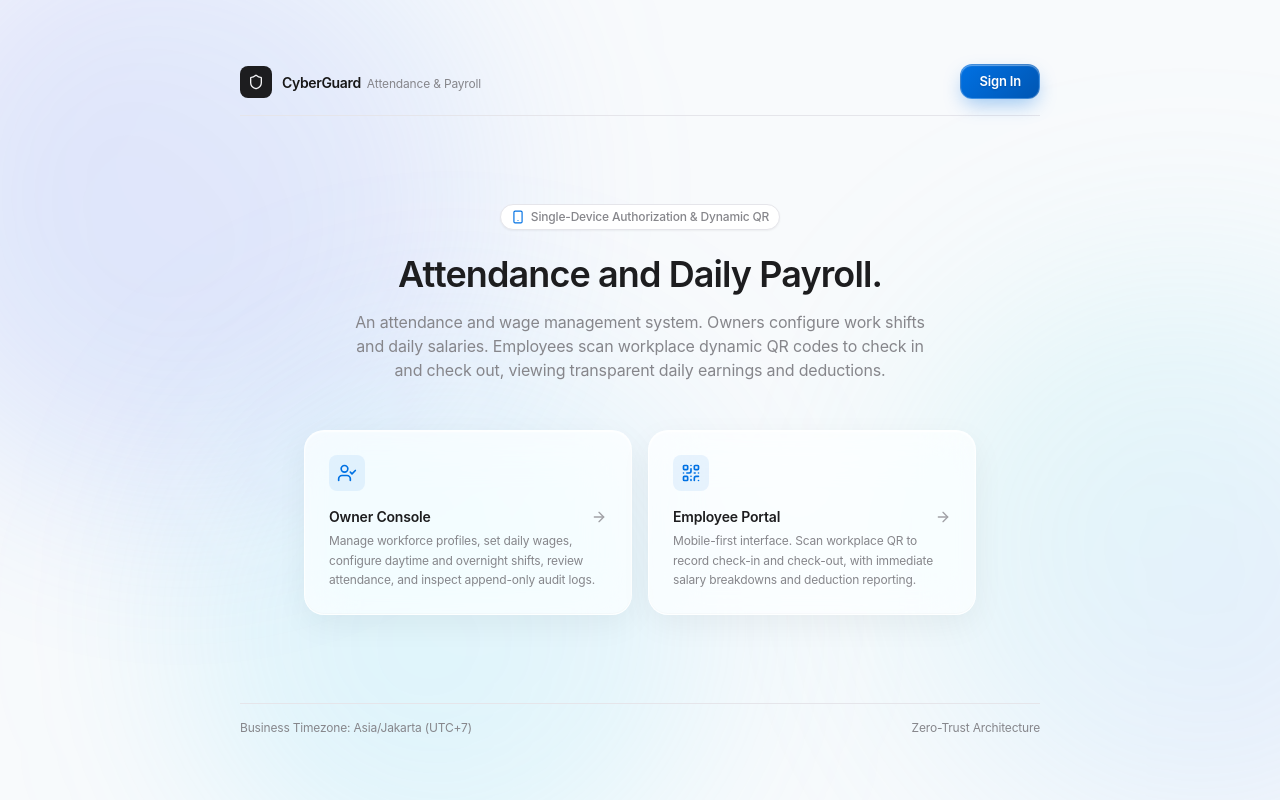
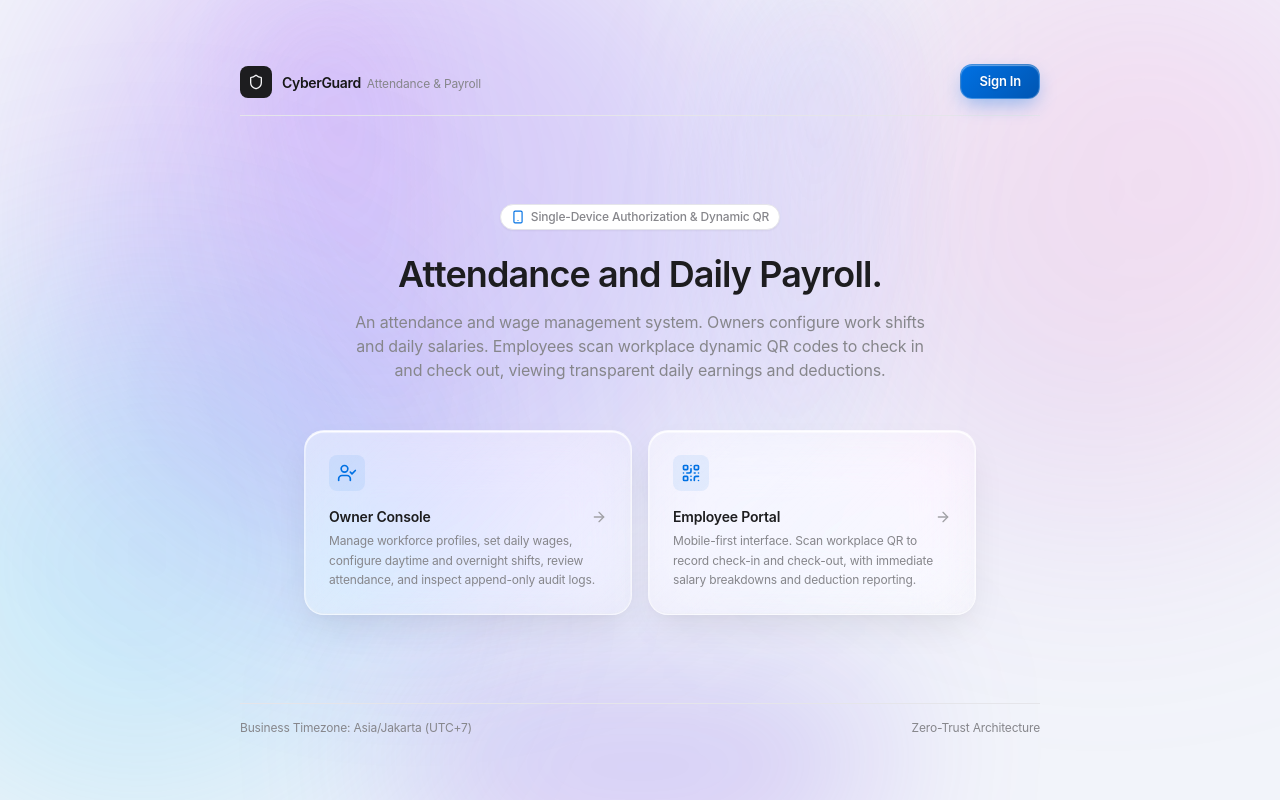
Before and after one commit to aditya0w0/payroll-attendance, a Next.js app: page / in a window 1280 px wide. Built offline with nearby package versions, Linux system fonts and the light colour scheme.

Commit message:
feat(ui): redesign liquid glass background materials to match macOS Clear and Dock glass reflections

```diff
--- a/src/app/employee/layout.tsx
+++ b/src/app/employee/layout.tsx
@@ -54,8 +54,8 @@ export default async function EmployeeLayout({
       {/* Main Content View */}
       <main className="flex-1 p-3 pt-3">{children}</main>
 
-      {/* Liquid Glass Floating Dock Bottom Navigation */}
-      <nav className="fixed bottom-4 left-4 right-4 max-w-sm mx-auto z-40 liquid-glass-pill px-6 py-2 flex justify-around items-center shadow-[0_12px_40px_rgba(0,0,0,0.15)]">
+      {/* Liquid Glass Floating Dock Bottom Navigation (macOS Dock Style) */}
+      <nav className="fixed bottom-4 left-4 right-4 max-w-sm mx-auto z-40 liquid-glass-dock px-6 py-2 flex justify-around items-center">
         <Link
           href="/employee"
           className="flex flex-col items-center gap-1 text-[11px] font-medium text-neutral-600 dark:text-neutral-400 hover:text-blue-600 dark:hover:text-blue-400 transition-colors"
--- a/src/app/employee/page.tsx
+++ b/src/app/employee/page.tsx
@@ -324,8 +324,8 @@ export default function EmployeeDashboardPage() {
         </div>
       )}
 
-      {/* Apple Wallet / Liquid Glass Style Daily Wage Card */}
-      <div className="p-5 rounded-3xl bg-gradient-to-br from-slate-900/95 via-neutral-900/90 to-indigo-950/85 backdrop-blur-2xl text-white border border-white/20 shadow-[0_16px_36px_-10px_rgba(0,0,0,0.35),inset_0_1px_1.5px_rgba(255,255,255,0.25)] relative overflow-hidden">
+      {/* Apple Wallet / Obsidian Liquid Glass Daily Wage Card */}
+      <div className="p-5 rounded-3xl liquid-glass-obsidian text-white relative overflow-hidden">
         <div className="absolute top-0 right-0 -mr-12 -mt-12 w-32 h-32 rounded-full bg-blue-500/20 blur-2xl pointer-events-none" />
         <div className="flex items-center justify-between relative z-10">
           <span className="text-[11px] font-medium uppercase tracking-wider text-neutral-300">
--- a/src/app/employee/scan/page.tsx
+++ b/src/app/employee/scan/page.tsx
@@ -791,7 +791,7 @@ export default function EmployeeScanPage() {
             </div>
 
             {/* GPS Diagnostic & Status */}
-            <div className="flex items-center justify-between p-3 rounded-2xl bg-white/40 dark:bg-black/25 backdrop-blur-md border border-white/50 dark:border-white/5 text-xs">
+            <div className="flex items-center justify-between p-3 rounded-2xl bg-white/30 dark:bg-black/20 backdrop-blur-md border border-white/40 dark:border-white/10 text-xs shadow-inner">
               <div className="flex items-center gap-2">
                 <MapPin className="w-3.5 h-3.5 text-neutral-500" />
                 <span className="text-neutral-500 text-[11px]">GPS Location:</span>
--- a/src/app/globals.css
+++ b/src/app/globals.css
@@ -156,79 +156,134 @@ body {
 }
 
 /* ==========================================================================
-   LIQUID GLASS DESIGN SYSTEM (VisionOS & iOS 18 Glassmorphism)
+   LIQUID GLASS DESIGN SYSTEM (macOS Clear & visionOS Optical Liquid Glass)
    ========================================================================== */
 
 /* Liquid Glass Cards */
 .liquid-glass,
 .apple-card,
 .hig-card {
-  background: rgba(255, 255, 255, 0.72);
-  backdrop-filter: blur(24px) saturate(190%);
-  -webkit-backdrop-filter: blur(24px) saturate(190%);
-  border: 1px solid rgba(255, 255, 255, 0.75);
+  background: linear-gradient(
+    135deg,
+    rgba(255, 255, 255, 0.42) 0%,
+    rgba(255, 255, 255, 0.18) 100%
+  );
+  backdrop-filter: blur(28px) saturate(210%) brightness(104%);
+  -webkit-backdrop-filter: blur(28px) saturate(210%) brightness(104%);
+  border: 1px solid rgba(255, 255, 255, 0.55);
   border-radius: 20px;
-  box-shadow: 0 10px 32px 0 rgba(0, 0, 0, 0.05),
-              inset 0 1px 1.5px 0 rgba(255, 255, 255, 0.9),
-              inset 0 -1px 1px 0 rgba(0, 0, 0, 0.02);
+  box-shadow: 0 16px 36px -6px rgba(0, 0, 0, 0.08),
+              0 4px 12px -2px rgba(0, 0, 0, 0.03),
+              inset 0 1.5px 1px 0 rgba(255, 255, 255, 0.95),
+              inset 0 0 0 1px rgba(255, 255, 255, 0.25),
+              inset 0 -1px 1px 0 rgba(0, 0, 0, 0.03);
   transition: transform 0.2s cubic-bezier(0.16, 1, 0.3, 1), box-shadow 0.2s cubic-bezier(0.16, 1, 0.3, 1);
 }
 
 .dark .liquid-glass,
 .dark .apple-card,
 .dark .hig-card {
-  background: rgba(18, 20, 28, 0.72);
-  backdrop-filter: blur(24px) saturate(190%);
-  -webkit-backdrop-filter: blur(24px) saturate(190%);
-  border: 1px solid rgba(255, 255, 255, 0.12);
+  background: linear-gradient(
+    135deg,
+    rgba(255, 255, 255, 0.10) 0%,
+    rgba(255, 255, 255, 0.03) 100%
+  );
+  backdrop-filter: blur(28px) saturate(210%) brightness(104%);
+  -webkit-backdrop-filter: blur(28px) saturate(210%) brightness(104%);
+  border: 1px solid rgba(255, 255, 255, 0.18);
   border-radius: 20px;
-  box-shadow: 0 12px 36px 0 rgba(0, 0, 0, 0.45),
-              inset 0 1px 1.5px 0 rgba(255, 255, 255, 0.15),
-              inset 0 -1px 1px 0 rgba(0, 0, 0, 0.3);
+  box-shadow: 0 20px 48px -10px rgba(0, 0, 0, 0.55),
+              inset 0 1.5px 1px 0 rgba(255, 255, 255, 0.35),
+              inset 0 0 0 1px rgba(255, 255, 255, 0.06),
+              inset 0 -1px 1px 0 rgba(0, 0, 0, 0.4);
 }
 
 /* Liquid Glass Elevated Panels */
 .liquid-glass-elevated,
 .hig-card-elevated {
-  background: rgba(255, 255, 255, 0.85);
-  backdrop-filter: blur(32px) saturate(200%);
-  -webkit-backdrop-filter: blur(32px) saturate(200%);
-  border: 1px solid rgba(255, 255, 255, 0.85);
+  background: linear-gradient(
+    140deg,
+    rgba(255, 255, 255, 0.52) 0%,
+    rgba(255, 255, 255, 0.24) 100%
+  );
+  backdrop-filter: blur(34px) saturate(220%) brightness(105%);
+  -webkit-backdrop-filter: blur(34px) saturate(220%) brightness(105%);
+  border: 1px solid rgba(255, 255, 255, 0.65);
   border-radius: 24px;
-  box-shadow: 0 20px 48px -10px rgba(0, 0, 0, 0.08),
-              inset 0 1.5px 2px 0 rgba(255, 255, 255, 1);
+  box-shadow: 0 24px 50px -10px rgba(0, 0, 0, 0.10),
+              0 6px 16px -2px rgba(0, 0, 0, 0.04),
+              inset 0 2px 1.5px 0 rgba(255, 255, 255, 1),
+              inset 0 0 0 1px rgba(255, 255, 255, 0.30);
 }
 
 .dark .liquid-glass-elevated,
 .dark .hig-card-elevated {
-  background: rgba(22, 25, 36, 0.85);
-  backdrop-filter: blur(32px) saturate(200%);
-  -webkit-backdrop-filter: blur(32px) saturate(200%);
-  border: 1px solid rgba(255, 255, 255, 0.18);
+  background: linear-gradient(
+    140deg,
+    rgba(255, 255, 255, 0.15) 0%,
+    rgba(255, 255, 255, 0.04) 100%
+  );
+  backdrop-filter: blur(34px) saturate(220%) brightness(105%);
+  -webkit-backdrop-filter: blur(34px) saturate(220%) brightness(105%);
+  border: 1px solid rgba(255, 255, 255, 0.22);
   border-radius: 24px;
-  box-shadow: 0 24px 50px -10px rgba(0, 0, 0, 0.55),
-              inset 0 1.5px 2px 0 rgba(255, 255, 255, 0.2);
+  box-shadow: 0 28px 60px -12px rgba(0, 0, 0, 0.65),
+              inset 0 2px 1.5px 0 rgba(255, 255, 255, 0.45),
+              inset 0 0 0 1px rgba(255, 255, 255, 0.08);
 }
 
-/* Liquid Glass Pill / Capsule */
-.liquid-glass-pill {
-  background: rgba(255, 255, 255, 0.75);
-  backdrop-filter: blur(20px) saturate(180%);
-  -webkit-backdrop-filter: blur(20px) saturate(180%);
-  border: 1px solid rgba(255, 255, 255, 0.7);
+/* Liquid Glass Pill & macOS Dock Capsule */
+.liquid-glass-pill,
+.liquid-glass-dock {
+  background: linear-gradient(
+    180deg,
+    rgba(255, 255, 255, 0.42) 0%,
+    rgba(255, 255, 255, 0.16) 100%
+  );
+  backdrop-filter: blur(32px) saturate(220%) brightness(106%);
+  -webkit-backdrop-filter: blur(32px) saturate(220%) brightness(106%);
+  border: 1px solid rgba(255, 255, 255, 0.60);
   border-radius: 9999px;
-  box-shadow: 0 8px 24px rgba(0, 0, 0, 0.06),
-              inset 0 1px 1px rgba(255, 255, 255, 0.9);
+  box-shadow: 0 16px 40px -6px rgba(0, 0, 0, 0.12),
+              0 4px 12px -2px rgba(0, 0, 0, 0.06),
+              inset 0 1.5px 1.5px 0 rgba(255, 255, 255, 0.95),
+              inset 0 0 0 1px rgba(255, 255, 255, 0.30),
+              inset 0 -1px 1px 0 rgba(0, 0, 0, 0.04);
 }
 
-.dark .liquid-glass-pill {
-  background: rgba(24, 27, 38, 0.75);
-  backdrop-filter: blur(20px) saturate(180%);
-  -webkit-backdrop-filter: blur(20px) saturate(180%);
-  border: 1px solid rgba(255, 255, 255, 0.15);
+.dark .liquid-glass-pill,
+.dark .liquid-glass-dock {
+  background: linear-gradient(
+    180deg,
+    rgba(255, 255, 255, 0.15) 0%,
+    rgba(255, 255, 255, 0.04) 100%
+  );
+  backdrop-filter: blur(32px) saturate(220%) brightness(106%);
+  -webkit-backdrop-filter: blur(32px) saturate(220%) brightness(106%);
+  border: 1px solid rgba(255, 255, 255, 0.22);
   border-radius: 9999px;
-  box-shadow: 0 8px 24px rgba(0, 0, 0, 0.4),
-              inset 0 1px 1px rgba(255, 255, 255, 0.15);
+  box-shadow: 0 20px 48px -8px rgba(0, 0, 0, 0.55),
+              inset 0 1.5px 1.5px 0 rgba(255, 255, 255, 0.40),
+              inset 0 0 0 1px rgba(255, 255, 255, 0.08),
+              inset 0 -1px 1px 0 rgba(0, 0, 0, 0.4);
+}
+
+/* Smoked Obsidian Liquid Glass (for High-Tier Financial Cards) */
+.liquid-glass-obsidian {
+  background: linear-gradient(
+    135deg,
+    rgba(15, 23, 42, 0.76) 0%,
+    rgba(24, 24, 56, 0.65) 50%,
+    rgba(15, 23, 42, 0.72) 100%
+  );
+  backdrop-filter: blur(32px) saturate(210%);
+  -webkit-backdrop-filter: blur(32px) saturate(210%);
+  border: 1px solid rgba(255, 255, 255, 0.24);
+  border-radius: 24px;
+  box-shadow: 0 20px 48px -10px rgba(0, 0, 0, 0.42),
+              inset 0 1.5px 1px 0 rgba(255, 255, 255, 0.38),
+              inset 0 0 0 1px rgba(255, 255, 255, 0.08),
+              inset 0 -1px 1px 0 rgba(0, 0, 0, 0.5);
 }
 
 /* Liquid Glass Interactive Primary Button */
@@ -283,18 +338,22 @@ body {
 .liquid-glass-btn-secondary,
 .apple-btn-secondary,
 .hig-button-secondary {
-  background: rgba(255, 255, 255, 0.55);
-  backdrop-filter: blur(16px);
-  -webkit-backdrop-filter: blur(16px);
+  background: linear-gradient(
+    135deg,
+    rgba(255, 255, 255, 0.40) 0%,
+    rgba(255, 255, 255, 0.18) 100%
+  );
+  backdrop-filter: blur(24px) saturate(200%);
+  -webkit-backdrop-filter: blur(24px) saturate(200%);
   color: var(--text-primary);
   font-size: 13px;
   font-weight: 500;
   line-height: 1;
   border-radius: 12px;
   padding: 9px 16px;
-  border: 1px solid rgba(255, 255, 255, 0.6);
-  box-shadow: 0 4px 16px rgba(0, 0, 0, 0.04),
-              inset 0 1px 1px rgba(255, 255, 255, 0.7);
+  border: 1px solid rgba(255, 255, 255, 0.55);
+  box-shadow: 0 4px 16px -2px rgba(0, 0, 0, 0.05),
+              inset 0 1px 1px 0 rgba(255, 255, 255, 0.9);
   cursor: pointer;
   display: inline-flex;
   align-items: center;
@@ -306,23 +365,37 @@ body {
 .dark .liquid-glass-btn-secondary,
 .dark .apple-btn-secondary,
 .dark .hig-button-secondary {
-  background: rgba(255, 255, 255, 0.08);
-  border: 1px solid rgba(255, 255, 255, 0.14);
+  background: linear-gradient(
+    135deg,
+    rgba(255, 255, 255, 0.10) 0%,
+    rgba(255, 255, 255, 0.03) 100%
+  );
+  border: 1px solid rgba(255, 255, 255, 0.16);
   box-shadow: 0 4px 16px rgba(0, 0, 0, 0.3),
-              inset 0 1px 1px rgba(255, 255, 255, 0.12);
+              inset 0 1px 1px rgba(255, 255, 255, 0.2);
 }
 
 .liquid-glass-btn-secondary:hover,
 .apple-btn-secondary:hover,
 .hig-button-secondary:hover {
-  background: rgba(255, 255, 255, 0.75);
+  background: linear-gradient(
+    135deg,
+    rgba(255, 255, 255, 0.55) 0%,
+    rgba(255, 255, 255, 0.28) 100%
+  );
+  border-color: rgba(255, 255, 255, 0.75);
   transform: translateY(-0.5px);
 }
 
 .dark .liquid-glass-btn-secondary:hover,
 .dark .apple-btn-secondary:hover,
 .dark .hig-button-secondary:hover {
-  background: rgba(255, 255, 255, 0.14);
+  background: linear-gradient(
+    135deg,
+    rgba(255, 255, 255, 0.16) 0%,
+    rgba(255, 255, 255, 0.06) 100%
+  );
+  border-color: rgba(255, 255, 255, 0.24);
 }
 
 .liquid-glass-btn-secondary:disabled,
@@ -337,27 +410,30 @@ body {
 .liquid-glass-input,
 .hig-input,
 .apple-input {
-  background: rgba(255, 255, 255, 0.65);
-  backdrop-filter: blur(16px);
-  -webkit-backdrop-filter: blur(16px);
+  background: rgba(255, 255, 255, 0.38);
+  backdrop-filter: blur(20px) saturate(180%);
+  -webkit-backdrop-filter: blur(20px) saturate(180%);
   color: var(--text-primary);
-  border: 1px solid rgba(0, 0, 0, 0.1);
+  border: 1px solid rgba(255, 255, 255, 0.60);
   border-radius: 12px;
   padding: 10px 14px;
   font-size: 13px;
   line-height: 1.4;
   outline: none;
   width: 100%;
-  box-shadow: inset 0 1px 2px rgba(0, 0, 0, 0.04);
-  transition: all 0.18s ease;
+  box-shadow: inset 0 1px 2px 0 rgba(0, 0, 0, 0.04),
+              inset 0 0 0 1px rgba(255, 255, 255, 0.3),
+              0 2px 8px 0 rgba(0, 0, 0, 0.02);
+  transition: all 0.2s cubic-bezier(0.16, 1, 0.3, 1);
 }
 
 .dark .liquid-glass-input,
 .dark .hig-input,
 .dark .apple-input {
-  background: rgba(20, 24, 35, 0.65);
-  border: 1px solid rgba(255, 255, 255, 0.12);
-  box-shadow: inset 0 1px 2px rgba(0, 0, 0, 0.3);
+  background: rgba(255, 255, 255, 0.06);
+  border: 1px solid rgba(255, 255, 255, 0.14);
+  box-shadow: inset 0 1px 2px 0 rgba(0, 0, 0, 0.3),
+              inset 0 0 0 1px rgba(255, 255, 255, 0.04);
 }
 
 .liquid-glass-input:focus,
--- a/src/app/layout.tsx
+++ b/src/app/layout.tsx
@@ -41,12 +41,22 @@ export default function RootLayout({
           }}
         />
       </head>
-      <body className="antialiased selection:bg-blue-500/20 bg-slate-50 dark:bg-[#090b11] text-neutral-900 dark:text-neutral-50 min-h-screen relative overflow-x-hidden">
-        {/* Ambient Liquid Glass Aura Orbs */}
+      <body className="antialiased selection:bg-purple-500/20 bg-[#f2f4fa] dark:bg-[#0a0a14] text-neutral-900 dark:text-neutral-50 min-h-screen relative overflow-x-hidden">
+        {/* Apple Dynamic Liquid Glass Wallpaper Canvas */}
         <div className="fixed inset-0 pointer-events-none -z-10 overflow-hidden" aria-hidden="true">
-          <div className="absolute -top-[15%] -left-[10%] w-[55vw] h-[55vw] max-w-[620px] max-h-[620px] rounded-full bg-gradient-to-tr from-blue-400/20 via-indigo-400/20 to-sky-300/15 blur-[100px] dark:from-blue-600/15 dark:via-indigo-700/15 dark:to-cyan-600/10" />
-          <div className="absolute top-[35%] -right-[15%] w-[50vw] h-[50vw] max-w-[560px] max-h-[560px] rounded-full bg-gradient-to-br from-teal-300/20 via-sky-300/15 to-indigo-400/20 blur-[110px] dark:from-indigo-900/25 dark:via-blue-900/20 dark:to-teal-900/15" />
-          <div className="absolute -bottom-[10%] left-[15%] w-[48vw] h-[48vw] max-w-[520px] max-h-[520px] rounded-full bg-gradient-to-tr from-sky-400/20 via-cyan-300/15 to-blue-400/15 blur-[100px] dark:from-blue-950/40 dark:via-purple-950/20 dark:to-slate-900/30" />
+          {/* Top Violet / Purple Aurora Mesh */}
+          <div className="absolute -top-[15%] left-[5%] w-[65vw] h-[65vw] max-w-[700px] max-h-[700px] rounded-full bg-gradient-to-br from-purple-500/30 via-violet-500/25 to-indigo-500/20 blur-[110px] dark:from-purple-800/40 dark:via-violet-900/35 dark:to-indigo-950/30" />
+          <div className="absolute -top-[10%] -right-[10%] w-[55vw] h-[55vw] max-w-[600px] max-h-[600px] rounded-full bg-gradient-to-bl from-fuchsia-400/25 via-pink-400/15 to-violet-500/20 blur-[120px] dark:from-fuchsia-950/30 dark:via-purple-950/30 dark:to-violet-900/25" />
+
+          {/* Vertical Specular Light Beams (as seen in macOS Sonoma/Sequoia wallpapers) */}
+          <div className="absolute top-0 left-1/4 w-32 h-[85vh] bg-gradient-to-b from-purple-400/25 via-violet-300/12 to-transparent blur-3xl transform -rotate-12 dark:from-purple-500/25 dark:via-violet-500/10" />
+          <div className="absolute top-0 right-1/3 w-28 h-[85vh] bg-gradient-to-b from-indigo-300/25 via-sky-300/12 to-transparent blur-3xl transform rotate-6 dark:from-indigo-500/25 dark:via-sky-600/10" />
+
+          {/* Center Azure & Cyan Refraction Pool */}
+          <div className="absolute top-[35%] -left-[10%] w-[50vw] h-[50vw] max-w-[550px] max-h-[550px] rounded-full bg-gradient-to-tr from-cyan-400/25 via-sky-400/20 to-blue-500/25 blur-[120px] dark:from-cyan-900/25 dark:via-sky-950/30 dark:to-blue-900/25" />
+
+          {/* Floating Bottom Dock Glowing Violet Aura (Exact reflection for bottom navigation pill) */}
+          <div className="absolute -bottom-10 left-1/2 -translate-x-1/2 w-[90vw] max-w-[480px] h-52 rounded-full bg-gradient-to-t from-purple-600/35 via-indigo-600/25 to-transparent blur-[85px] dark:from-purple-700/40 dark:via-indigo-800/30 dark:to-transparent" />
         </div>
         {children}
       </body>
```
Also changed, not shown: scripts/qa-security-suite.js (+33 -25 lines), src/app/login/page.tsx (+5 -5 lines).
